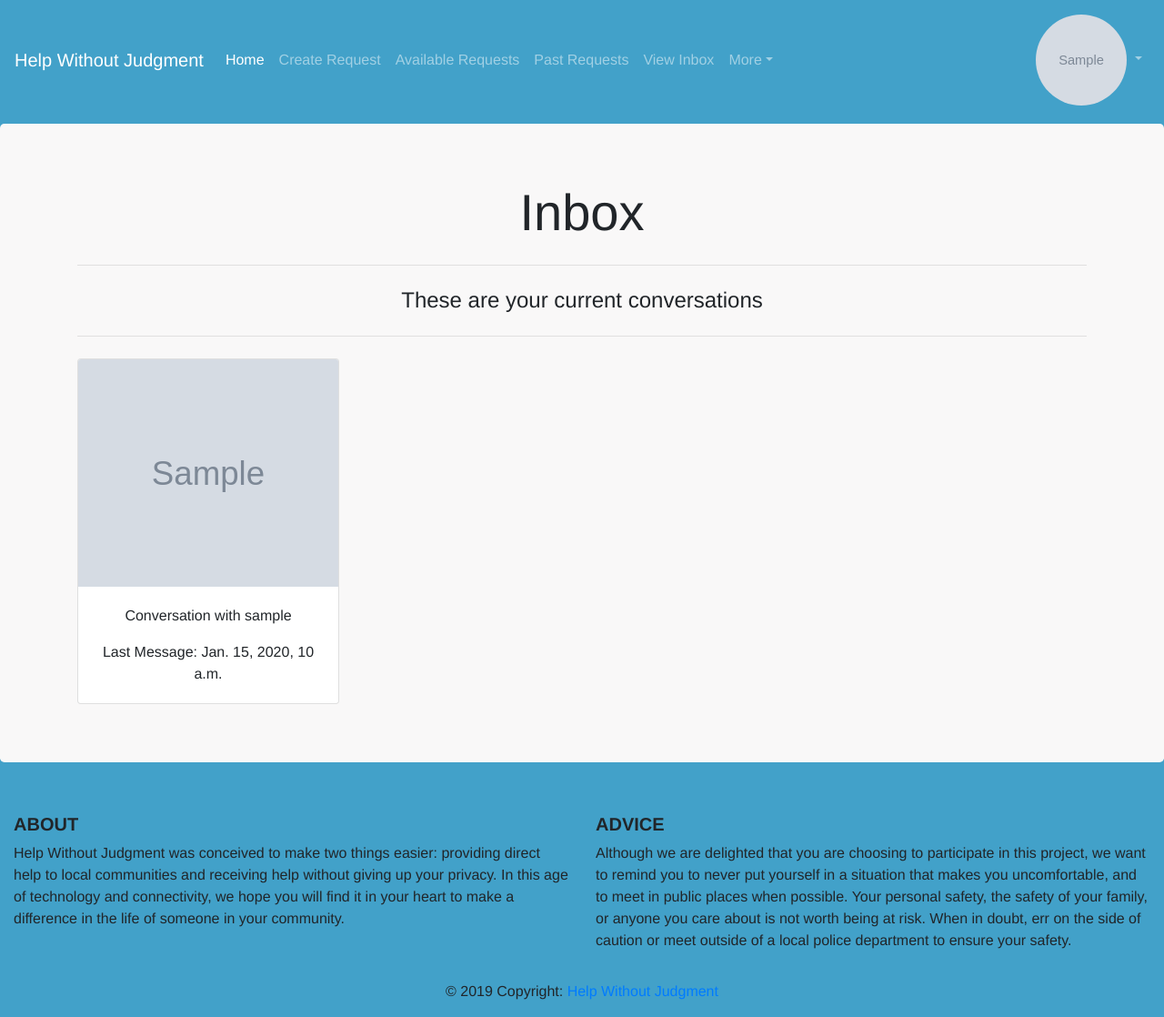
After one commit to lucidityflows/help-without-judgment, a Django app: page /inbox in a window 1280 px wide. The commit adds this page. Shown: the whole page at 91% size. Run offline with Django 3.2, Linux system fonts and the light colour scheme; a user stored in the database is signed in; tables that the repository leaves empty hold one stand-in row (values such as "Sample post"); grey boxes marked "Sample" are stand-in pictures; some libraries are stand-ins or nearby versions.

Commit message:
Inbox view is working

```diff
--- a/chat/templates/chat/inbox.html
+++ /dev/null
@@ -1,6 +0,0 @@
-{% extends "user/base.html" %}
-
-{% block content %}
-
-
-{% endblock %}
--- a/chat/urls.py
+++ b/chat/urls.py
@@ -1,10 +1,9 @@
 from django.urls import path, re_path
-
-
-from .views import ThreadView, InboxView
+from .views import ThreadView
+from . import views
 
 app_name = 'chat'
+
 urlpatterns = [
-    path("", InboxView.as_view()),
     re_path(r"^(?P<username>[\w.@+-]+)", ThreadView.as_view()),
 ]
--- a/chat/views.py
+++ b/chat/views.py
@@ -12,7 +12,7 @@ from .models import Thread, ChatMessage
 
 
 class InboxView(LoginRequiredMixin, ListView):
-    template_name = 'chat/inbox.html'
+    template_name = 'chat/../user/templates/user/inbox.html'
     context_object_name = 'threads'
     # was commented out
 
--- a/user/templates/user/base.html
+++ b/user/templates/user/base.html
@@ -22,7 +22,7 @@
 			font-family: 'Helvetica','Arial', sans-serif;
 		}
 
-		.body
+		body
 		{
 			font-family: 'Helvetica','Arial', sans-serif;
 		}
@@ -76,7 +76,7 @@
                     <a class="nav-link" href="{% url 'past_requests' %}">Past Requests</a>
                 </li>
                 <li class="nav-item">
-                    <a class="nav-link" href="#">View Inbox</a>
+                    <a class="nav-link" href="{% url 'inbox' %}">View Inbox</a>
                 </li>
                 <li class="nav-item dropdown">
                     <a class="nav-link dropdown-toggle" id="navbarDropdownMenuLink-555" data-toggle="dropdown" aria-haspopup="true" aria-expanded="false">More</a>
@@ -87,11 +87,6 @@
                 </li>
             </ul>
             <ul class="navbar-nav ml-auto nav-flex-icons">
-                <li class="nav-item">
-                    <a class="nav-link waves-effect waves-light">1
-                        <i class="fas fa-envelope"></i>
-                    </a>
-                </li>
                 <li class="nav-item avatar dropdown">
                     <a class="nav-link dropdown-toggle" id="navbarDropdownMenuLink-55" data-toggle="dropdown" aria-haspopup="true" aria-expanded="false">
                         <img src="{{ user.profile.image.url }}" class="rounded-circle z-depth-0" alt="avatar image" width="100px" height="100px">
--- /dev/null
+++ b/user/templates/user/inbox.html
@@ -0,0 +1,37 @@
+{% extends "user/base.html" %}
+
+{% block pageheader %}Inbox{% endblock pageheader %}
+
+{% block content %}
+    {% if messages.count > 0 %}
+        <h4> These are your current conversations </h4>
+        <hr class="my-4">
+        <div class="row">
+        {% for message in messages %}
+            {% if message.first == user %}
+                <div class="col-sm-4 col-md-r">
+                    <div class="card" style="width: 18rem;">
+                        <a id="message_url" href="/messages/{{ message.second.username }}"><img src="{{ message.second.profile.image.url }}" class="card-img-top" width="300px" height="250px" alt="profile_image"></a>
+                        <div class="card-body">
+                            <p class="card-text">Conversation with {{ message.second }}</p>
+                            <p class="card-text">Last Message: {{ message.updated }}</p>
+                        </div>
+                    </div>
+                </div>
+            {% else %}
+                <div class="col-sm-4 col-md-r">
+                    <div class="card" style="width: 18rem;">
+                        <a href="/messages/{{ message.first.username }}"><img src="{{ message.first.profile.image.url }}" class="card-img-top" width="300px" height="250px" alt="profile_image"></a>
+                        <div class="card-body">
+                            <p class="card-text">Conversation with {{ message.first }}</p>
+                            <p class="card-text">Last Message: {{ message.first }}</p>
+                        </div>
+                    </div>
+                </div>
+            {% endif %}
+        {% endfor %}
+        </div>
+    {% else %}
+        <h4> You do not currently have any conversations in your Inbox.</h4>
+    {% endif %}
+{% endblock content %}
--- a/user/urls.py
+++ b/user/urls.py
@@ -8,5 +8,5 @@ urlpatterns = [
     path('create_request', views.create_request, name='create_request'),
     path('view_past_requests', views.past_requests, name='past_requests'),
     path('profile', views.profile, name='profile'),
-
+    path('inbox', views.inbox, name='inbox'),
 ]
--- a/user/views.py
+++ b/user/views.py
@@ -284,3 +284,15 @@ def profile(request):
     }
 
     return render(request, 'user/profile.html', context)
+
+
+def inbox(request):
+
+    user = request.user
+
+    message_thread_list_1 = Thread.objects.filter(first=user)
+    message_thread_list_2 = Thread.objects.filter(second=user)
+
+    message_list = message_thread_list_1 | message_thread_list_2
+
+    return render(request, 'user/inbox.html', {'messages': message_list})
```
